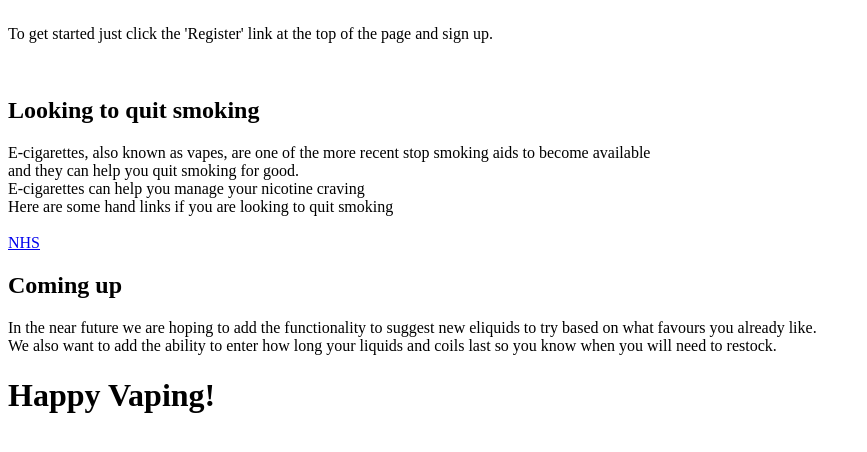
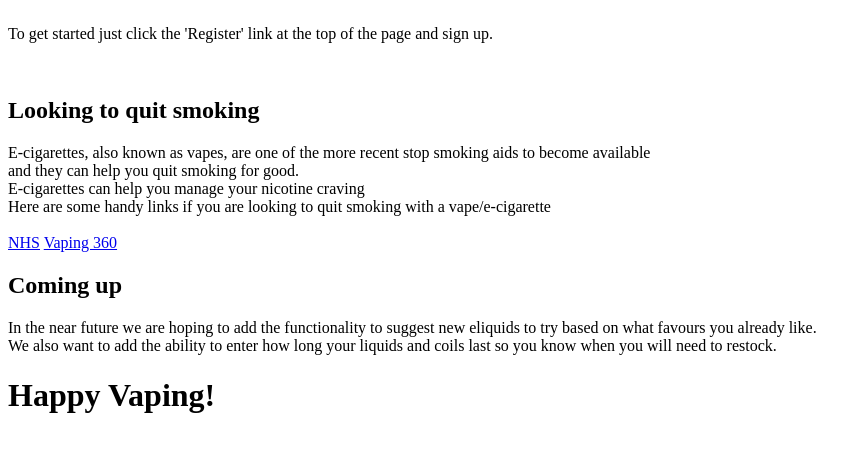
Before and after one commit to Robert-Siberry/E-Liquid_Tracker, a Flask app: page /home in a window 1280 px wide. Shown: the part 250-702 px from the top of the page, without its empty margins (0-867 px from the left). Run offline with Flask 2, Linux system fonts and the light colour scheme; parts of the project's set-up code (start-up, migrations or seed data) failed here and were passed over.

Commit message:
updated home page

```diff
--- a/templates/homepage.html
+++ b/templates/homepage.html
@@ -22,10 +22,11 @@
         and they can help you quit smoking for good.<br>
         E-cigarettes can help you manage your nicotine craving
     <br>
-    Here are some hand links if you are looking to quit smoking
+    Here are some handy links if you are looking to quit smoking with a vape/e-cigarette
     <br>
         <br>
             <a href="https://www.nhs.uk/oneyou/for-your-body/quit-smoking/using-e-cigarettes-vapes-to-quit-smoking">NHS</a>
+            <a href="https://vaping360.com/best-beginner-e-cigs-vapes/us/">Vaping 360</a>
 
     </p>
 
```
